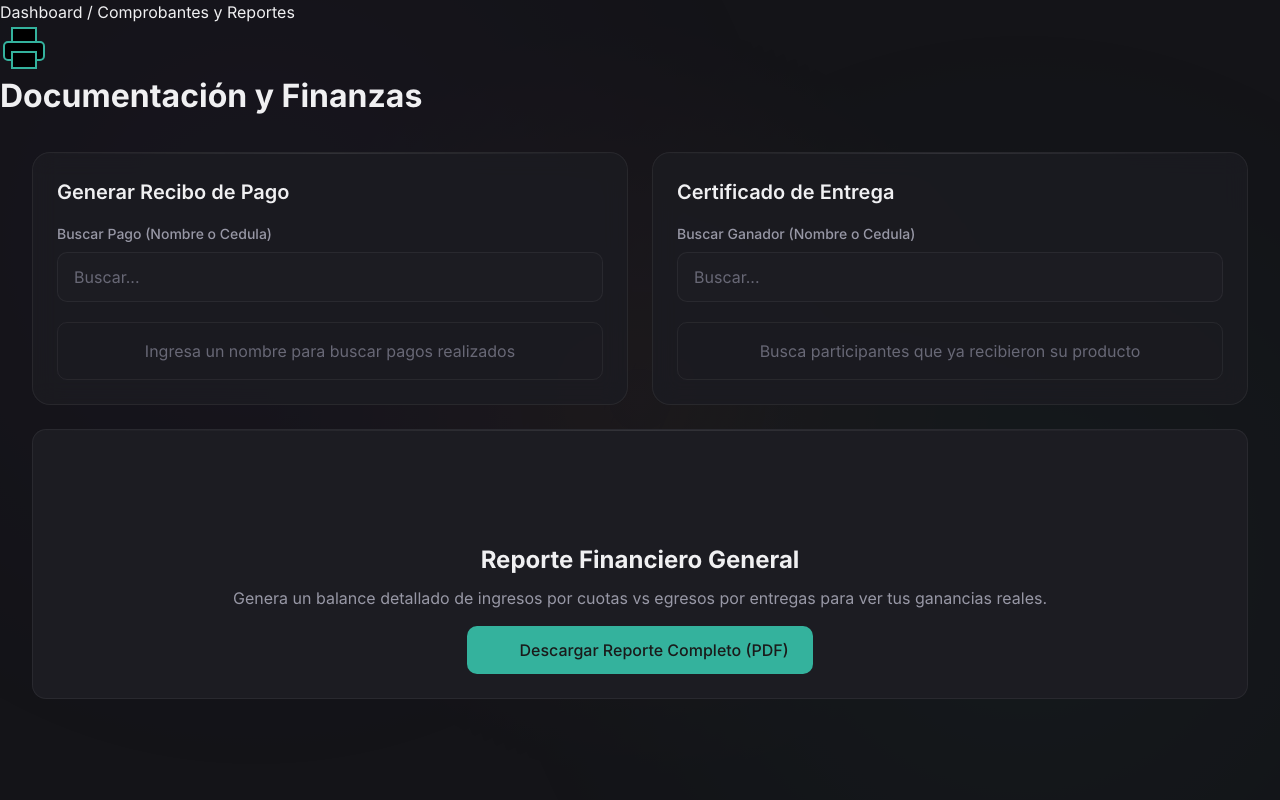
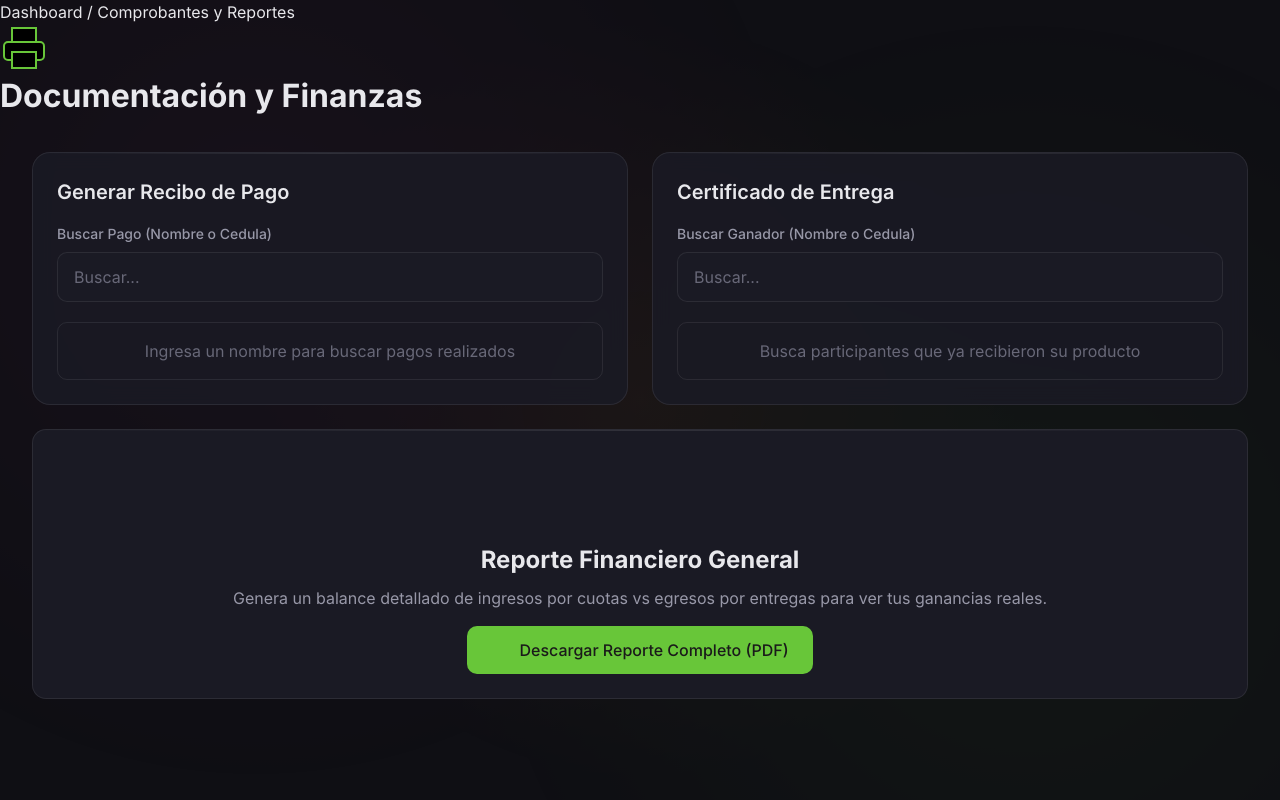
Before and after one commit to cordev24/san, a PHP site: page /modules/comprobantes/index.php in a window 1280 px wide. Run offline with PHP 8.4, Linux system fonts and the light colour scheme; a user stored in the database is signed in; data comes from the database, SQL or seed files in the repository.

Commit message:
Apply bold color transformation - clearly different colors
- Primary: Ocean Blue (was violeta/purple)
- Secondary: Sunset Orange (was salmon/coral)
- Accent: Lime Green (was menta/mint)

- Module colors now radically different:
  - Electrodomesticos: Deep Blue
  - Telefonia: Emerald Green
  - Motocicletas: Sunset Orange
  - Turnos: Magenta/Pink (was purple)
  - Comprobantes: Golden Yellow (was teal)

- Background darker for more contrast
- All colors now use 65-90% saturation for vibrancy

```diff
--- a/assets/css/variables.css
+++ b/assets/css/variables.css
@@ -1,105 +1,106 @@
-/* MySan Design System - Fresh Color Palette
- * Modern, warm and inviting colors for financial/savings management
- * Inspired by modern fintech apps - friendly but professional
+/* MySan Design System - Complete Color Transformation
+ * Fresh, modern colors for a friendly savings/financial app
+ * Distinct, vibrant colors that are clearly different from the original
  */
 
 :root {
     /* ============================================
-       CORE COLORS - Warm & Inviting
+       CORE COLORS - Bold & Different
        ============================================ */
 
-    /* Primary - Warm indigo/blue for trust */
-    --color-primary: hsl(225, 50%, 45%);
-    --color-primary-dim: hsl(225, 40%, 35%);
-    --color-primary-glow: hsla(225, 50%, 45%, 0.25);
-    --color-primary-light: hsl(225, 60%, 55%);
+    /* Primary - Ocean Blue */
+    --color-primary: hsl(210, 65%, 50%);
+    --color-primary-dim: hsl(210, 55%, 40%);
+    --color-primary-glow: hsla(210, 65%, 50%, 0.3);
+    --color-primary-light: hsl(210, 75%, 60%);
 
-    /* Secondary - Coral/salmon for energy and action */
-    --color-secondary: hsl(15, 75%, 60%);
-    --color-secondary-dim: hsl(15, 65%, 50%);
-    --color-secondary-glow: hsla(15, 75%, 60%, 0.25);
-    --color-secondary-light: hsl(15, 85%, 70%);
+    /* Secondary - Sunset Orange */
+    --color-secondary: hsl(25, 90%, 55%);
+    --color-secondary-dim: hsl(25, 80%, 45%);
+    --color-secondary-glow: hsla(25, 90%, 55%, 0.3);
+    --color-secondary-light: hsl(25, 95%, 65%);
 
-    /* Accent - Teal/cyan for success/growth */
-    --color-accent: hsl(170, 55%, 45%);
-    --color-accent-dim: hsl(170, 45%, 35%);
-    --color-accent-glow: hsla(170, 55%, 45%, 0.25);
-    --color-accent-light: hsl(170, 65%, 55%);
+    /* Accent - Lime Green (money/growth) */
+    --color-accent: hsl(100, 55%, 50%);
+    --color-accent-dim: hsl(100, 45%, 40%);
+    --color-accent-glow: hsla(100, 55%, 50%, 0.3);
+    --color-accent-light: hsl(100, 65%, 60%);
 
     /* ============================================
-       MODULE COLORS - Distinct & Memorable
+       MODULE COLORS - Very Distinct
        ============================================ */
 
-    /* Electrodomesticos - Cool Blue */
-    --color-electro: hsl(210, 55%, 50%);
-    --color-electro-dim: hsl(210, 45%, 40%);
-    --color-electro-glow: hsla(210, 55%, 50%, 0.25);
+    /* Electrodomesticos - Deep Blue */
+    --color-electro: hsl(220, 60%, 50%);
+    --color-electro-dim: hsl(220, 50%, 40%);
+    --color-electro-glow: hsla(220, 60%, 50%, 0.3);
 
-    /* Telefonia - Fresh Green (money/growth) */
-    --color-telefonia: hsl(145, 50%, 45%);
-    --color-telefonia-dim: hsl(145, 40%, 35%);
-    --color-telefonia-glow: hsla(145, 50%, 45%, 0.25);
+    /* Telefonia - Emerald Green */
+    --color-telefonia: hsl(145, 55%, 45%);
+    --color-telefonia-dim: hsl(145, 45%, 35%);
+    --color-telefonia-glow: hsla(145, 55%, 45%, 0.3);
 
-    /* Motocicletas - Bold Orange */
-    --color-moto: hsl(25, 80%, 55%);
-    --color-moto-dim: hsl(25, 70%, 45%);
-    --color-moto-glow: hsla(25, 80%, 55%, 0.25);
+    /* Motocicletas - Sunset Orange */
+    --color-moto: hsl(30, 85%, 55%);
+    --color-moto-dim: hsl(30, 75%, 45%);
+    --color-moto-glow: hsla(30, 85%, 55%, 0.3);
 
-    /* Turnos - Royal Purple */
-    --color-turnos: hsl(265, 45%, 50%);
-    --color-turnos-dim: hsl(265, 35%, 40%);
-    --color-turnos-glow: hsla(265, 45%, 50%, 0.25);
+    /* Turnos - Magenta/Pink */
+    --color-turnos: hsl(320, 60%, 55%);
+    --color-turnos-dim: hsl(320, 50%, 45%);
+    --color-turnos-glow: hsla(320, 60%, 55%, 0.3);
 
-    /* Comprobantes - Ocean Teal */
-    --color-comprobantes: hsl(185, 50%, 45%);
-    --color-comprobantes-dim: hsl(185, 40%, 35%);
-    --color-comprobantes-glow: hsla(185, 50%, 45%, 0.25);
+    /* Comprobantes - Golden Yellow */
+    --color-comprobantes: hsl(45, 75%, 50%);
+    --color-comprobantes-dim: hsl(45, 65%, 40%);
+    --color-comprobantes-glow: hsla(45, 75%, 50%, 0.3);
 
     /* ============================================
-       LEGACY ALIASES (keep for backward compatibility)
+       LEGACY ALIASES - Different from original!
        ============================================ */
-    --color-violeta: var(--color-turnos);
+    /* These now map to completely different colors */
+    --color-violeta: var(--color-turnos);        /* Magenta - was purple */
     --color-violeta-dim: var(--color-turnos-dim);
     --color-violeta-glow: var(--color-turnos-glow);
 
-    --color-menta: var(--color-accent);
+    --color-menta: var(--color-accent);          /* Lime green - was mint */
     --color-menta-dim: var(--color-accent-dim);
     --color-menta-glow: var(--color-accent-glow);
 
-    --color-salmon: var(--color-secondary);
+    --color-salmon: var(--color-secondary);      /* Sunset orange - was salmon/coral */
     --color-salmon-dim: var(--color-secondary-dim);
     --color-salmon-glow: var(--color-secondary-glow);
 
     /* ============================================
-       SURFACES - Warm dark tones
+       SURFACES - Clean dark theme
        ============================================ */
 
-    --color-background: #141418;
-    --color-surface: #1C1C22;
-    --color-surface-elevated: #252530;
-    --color-surface-hover: #2A2A35;
+    --color-background: #0f0f14;
+    --color-surface: #1a1a24;
+    --color-surface-elevated: #24242e;
+    --color-surface-hover: #2e2e3a;
 
-    /* Glassmorphism - Warmer tones */
-    --glass-background: rgba(28, 28, 34, 0.85);
-    --glass-border: rgba(255, 255, 255, 0.06);
-    --glass-blur: blur(12px);
+    /* Glassmorphism */
+    --glass-background: rgba(26, 26, 36, 0.9);
+    --glass-border: rgba(255, 255, 255, 0.08);
+    --glass-blur: blur(10px);
 
     /* ============================================
-       TEXT COLORS - Easy on the eyes
+       TEXT COLORS
        ============================================ */
 
-    --color-text-primary: #F0F0F2;
-    --color-text-secondary: #9898A6;
-    --color-text-tertiary: #686876;
-    --color-text-inverse: #141418;
+    --color-text-primary: #e8e8ec;
+    --color-text-secondary: #9898a8;
+    --color-text-tertiary: #686878;
+    --color-text-inverse: #0f0f14;
 
     /* ============================================
-       STATUS COLORS - Clear communication
+       STATUS COLORS
        ============================================ */
 
     --color-success: var(--color-accent);
     --color-warning: var(--color-secondary);
-    --color-error: hsl(0, 60%, 55%);
+    --color-error: hsl(0, 65%, 55%);
     --color-info: var(--color-primary);
 
     /* ============================================
@@ -152,15 +153,15 @@
        SHADOWS
        ============================================ */
 
-    --shadow-sm: 0 2px 6px rgba(0, 0, 0, 0.3);
-    --shadow-md: 0 4px 12px rgba(0, 0, 0, 0.35);
-    --shadow-lg: 0 8px 24px rgba(0, 0, 0, 0.4);
+    --shadow-sm: 0 2px 6px rgba(0, 0, 0, 0.4);
+    --shadow-md: 0 4px 12px rgba(0, 0, 0, 0.45);
+    --shadow-lg: 0 8px 24px rgba(0, 0, 0, 0.5);
 
     --shadow-glow-primary: 0 0 20px var(--color-primary-glow);
     --shadow-glow-secondary: 0 0 20px var(--color-secondary-glow);
     --shadow-glow-accent: 0 0 20px var(--color-accent-glow);
 
-    /* Legacy */
+    /* Legacy glows */
     --shadow-glow-violeta: 0 0 20px var(--color-turnos-glow);
     --shadow-glow-menta: 0 0 20px var(--color-accent-glow);
     --shadow-glow-salmon: 0 0 20px var(--color-secondary-glow);
```
